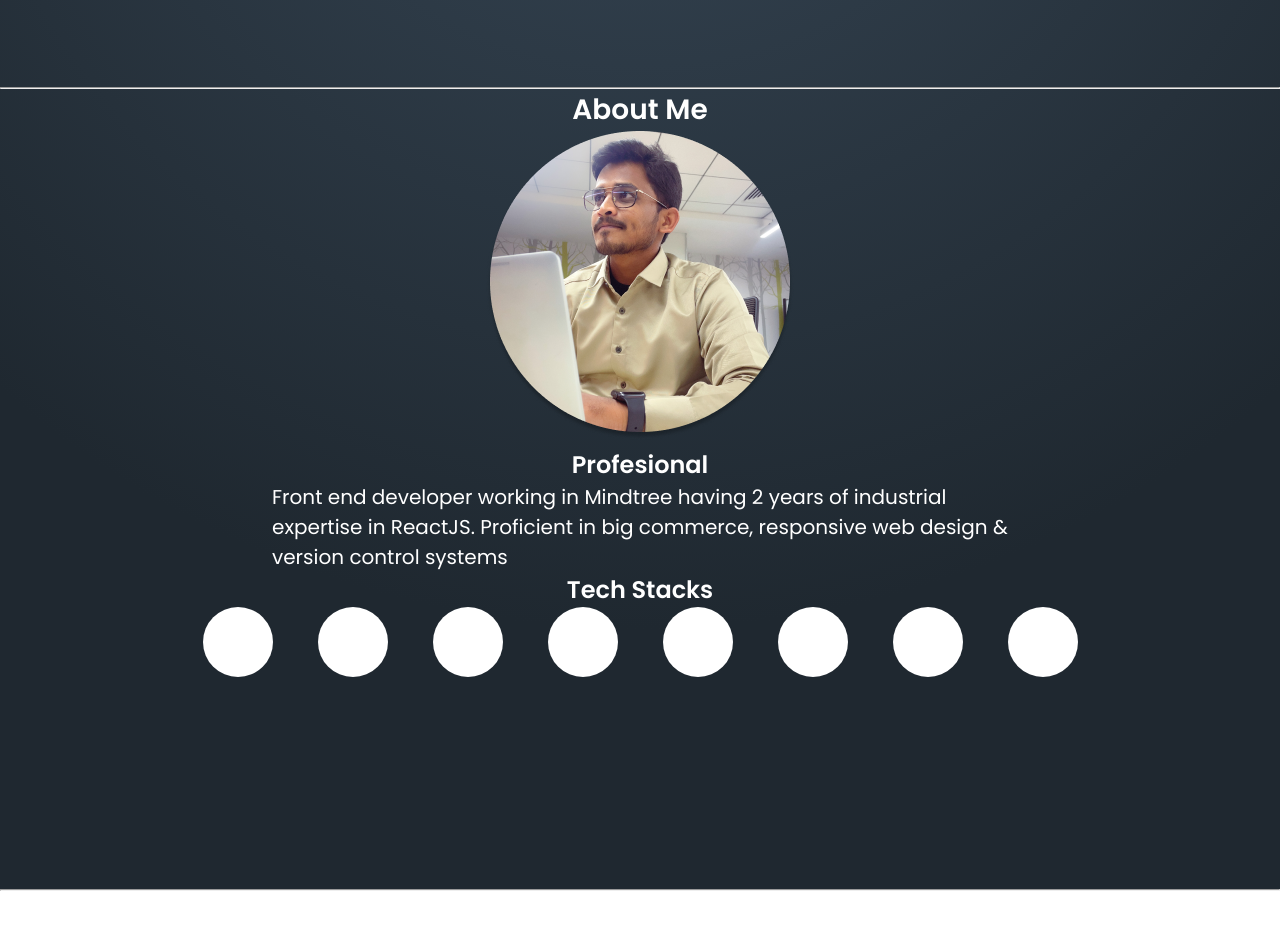
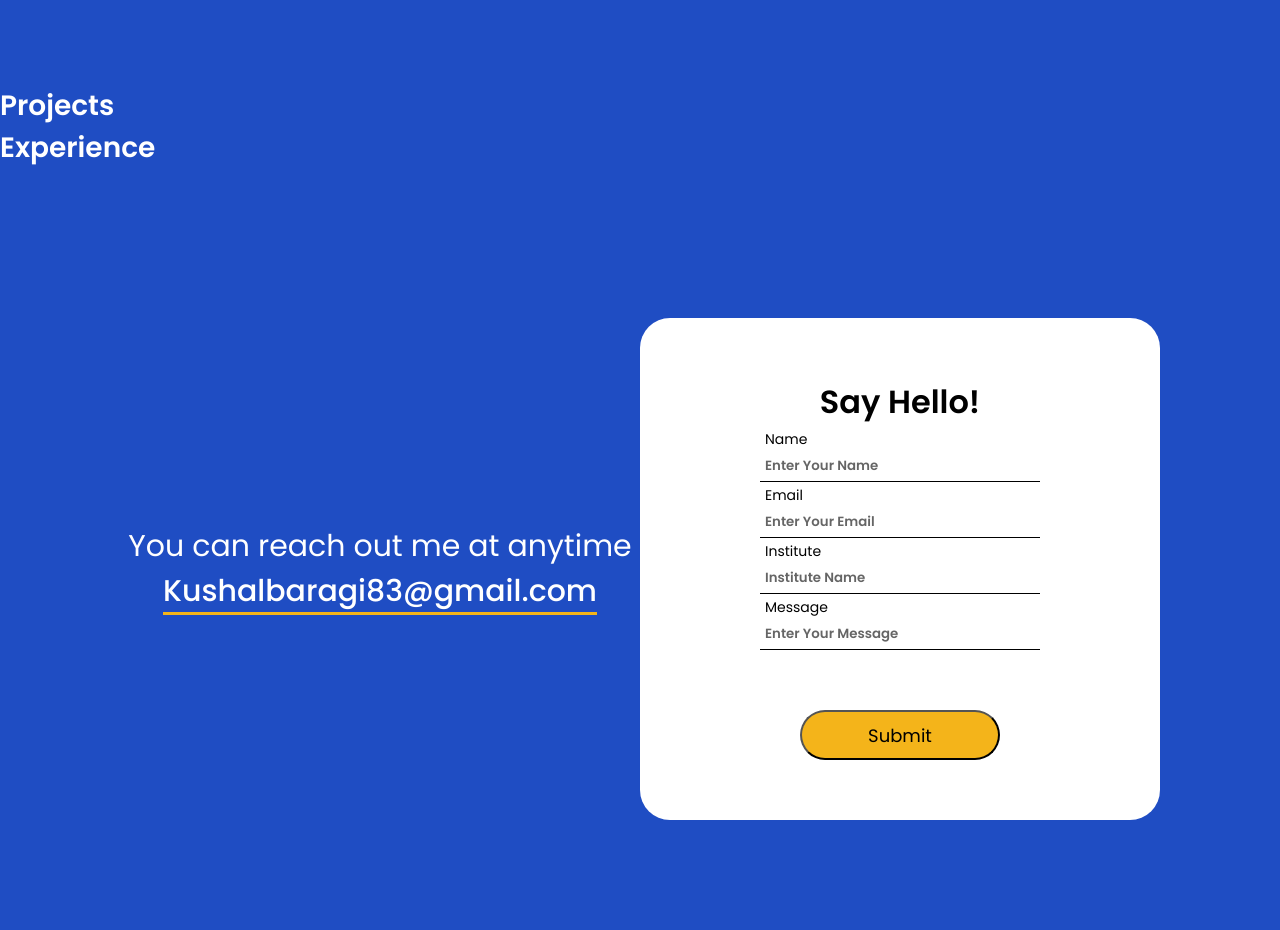
Before and after one commit to Kushalbaragi/Personal-Portfolio, a React (Create React App) app in the folder portfolio/: page / in a window 1280 px wide. Shown: the part 1580-2510 px from the top of the page. Before the commit the page ends 2471 px from the top, so only its background shows below. Built offline with nearby package versions, Linux system fonts and the light colour scheme.

Commit message:
contact page

```diff
--- a/portfolio/src/app.jsx
+++ b/portfolio/src/app.jsx
@@ -1,25 +1,23 @@
 import React from "react";
-import Header from './components/common/header';
-import '../src/css/index.scss';
+import Header from "./components/common/header";
+import "../src/css/index.scss";
 import Landing from "./components/landing";
 import AboutMe from "./components/aboutMe";
+import Projects from "./components/projects";
+import Experience from "./components/experience";
+import Contact from "./components/contact";
 
-function App(){
-    return(
-        <>
-        <Header />
-        <Landing />
-        <hr/>
-
-        <AboutMe/>
-        <hr/>
-
-        <AboutMe/>
-        <hr/>
-
-
-        </>
-    )
+function App() {
+  return (
+    <>
+      <Header />
+      <Landing />
+      <AboutMe />
+      <Projects/>
+      <Experience/>
+      <Contact/>
+    </>
+  );
 }
 
 export default App;
--- /dev/null
+++ b/portfolio/src/components/contact.jsx
@@ -0,0 +1,30 @@
+import React from 'react'
+import '../css/contact.scss';
+
+
+function Contact() {
+  return (
+        <section className="form-wrapper">
+
+        <div className="left-wrapper">
+            <p>You can reach out me at anytime <a href='mailto:Kushalbaragi83@gmail.com'>Kushalbaragi83@gmail.com</a></p>
+        </div>
+        <div className="right-wrapper">
+           <form action="" method='post'>
+            <h2>Say Hello!</h2>
+            <label> Name<input type='text' name='name' placeholder='Enter Your Name'></input></label>
+            <label> Email<input type='email' name='email' placeholder='Enter Your Email'></input></label>
+            <label> Institute<input type='text' name='Institute' placeholder='Institute Name '></input></label>
+            <label> Message<input type='text' name='messsage' placeholder='Enter Your Message'></input></label>
+            <div className="btn-wrapper">
+              <button className='button'>Submit</button>
+              </div>
+           </form>
+        </div>
+        </section>
+
+
+  )
+}
+
+export default Contact;
--- /dev/null
+++ b/portfolio/src/components/experience.jsx
@@ -0,0 +1,11 @@
+import React from 'react'
+import Title from './common/title';
+import '../css/experience.scss';
+
+function Experience() {
+  return (
+    <Title title='Experience'/>
+  )
+}
+
+export default Experience;
--- /dev/null
+++ b/portfolio/src/components/projects.jsx
@@ -0,0 +1,12 @@
+import React from 'react'
+import Title from './common/title';
+import '../css/projects.scss';
+
+
+function Projects() {
+  return (
+    <Title title='Projects'/>
+  )
+}
+
+export default Projects;
--- a/portfolio/src/css/common.scss
+++ b/portfolio/src/css/common.scss
@@ -15,7 +15,6 @@ body {
 }
 
 .container {
-
   max-width: 100%;
   padding: 0 20px;
   margin: 0 auto;
@@ -30,6 +29,14 @@ body {
 
 h1 {
   font-size: 48px;
+  font-weight: 600;
+}
+a{
+  text-decoration: none;
+}
+
+h2{
+  font-size: 32px;
   font-weight: 600;
 }
 
--- /dev/null
+++ b/portfolio/src/css/contact.scss
@@ -0,0 +1,96 @@
+@import "./variable.scss";
+
+.form-wrapper {
+  height: 100vh;
+  width: 100%;
+  padding: 0 20px;
+  display: flex;
+  flex-direction: column-reverse;
+  justify-content: center;
+  align-items: center;
+  @media screen and (min-width: $desktop-medium) {
+    padding: 0 120px;
+    flex-direction: row;
+  }
+}
+
+.left-wrapper {
+  width: 100%;
+  // background-color: red;
+  text-align: center;
+  display: flex;
+  justify-content: center;
+  align-items: center;
+  @media screen and (min-width: $desktop-medium) {
+    width: 50%;
+    height: 100%;
+  }
+
+  p {
+    font-size: 16px;
+    @media screen and (min-width: $desktop-medium) {
+      font-size: 30px;
+    }
+    a {
+      font-weight: 500;
+      position: relative;
+      &:after {
+        content: "";
+        display: block;
+        width: 100%;
+        height: 3px;
+        position: absolute;
+        bottom: -3px;
+        right: 0;
+        background-color: $accent-color;
+      }
+    }
+  }
+}
+.right-wrapper {
+  width: 100%;
+  background-color: $secondary-color;
+  border-radius: 30px;
+  padding:30px 20px;
+  @media screen and (min-width: $desktop-medium) {
+    width: 50%;
+  padding:60px 120px;
+
+  }
+  h2{
+     color: $black-coolor;
+     text-align: center;
+  }
+  form{
+    width: 100%;
+
+  label{
+   font-size: 14px;
+   color: $black-coolor;
+   margin: 21px 0 0 5px;
+  }
+  input{
+    display: block;
+    background-color: transparent;
+    color: white;
+    padding: 5px;
+    border: none;
+    border-bottom: 1px solid $black-coolor;
+    width: 100%;
+    &::placeholder{
+        color: $black-coolor;
+        opacity: 0.6;
+        font-weight: 600;
+    }
+  }
+}
+.btn-wrapper{
+    width: 100%;
+    text-align: center;
+  button{
+    background-color: $accent-color;
+    color: $black-coolor;
+    margin-top: 60px;
+  }
+}
+}
--- a/portfolio/src/css/header.scss
+++ b/portfolio/src/css/header.scss
@@ -1,14 +1,14 @@
 header{
   position: sticky;
   top: 0;
-  color: #ffffff;
-
+  z-index: 1;
 }
 .header-container {
 
   right: 0;
   background: $primary-color;
-  color: #ffffff;
+  color: #000000;
+
   width: 100%;
   ul {
     display: flex;
@@ -35,7 +35,6 @@ header{
     }
 
     li {
-      color: #ffffff;
       margin: 20px 0;
       cursor: pointer;
       &:hover {
--- a/portfolio/src/css/landing.scss
+++ b/portfolio/src/css/landing.scss
@@ -1,7 +1,6 @@
 @import 'variable.scss';
 
 .landing-container {
-  background: radial-gradient(circle, #374756 0%, #1F2830 70%);
   display: flex;
   justify-content: center;
   align-items: center;
--- a/portfolio/src/css/variable.scss
+++ b/portfolio/src/css/variable.scss
@@ -1,4 +1,4 @@
-$primary-color: radial-gradient(circle, #374756 0%, #1F2830 70%);;
+$primary-color: #1F4DC3;
 $secondary-color: #ffffff;
 $accent-color: #f4b41a;
 $black-coolor: #000000;
```
Also changed, not shown: portfolio/src/css/experience.scss (added), portfolio/src/css/projects.scss (added).
